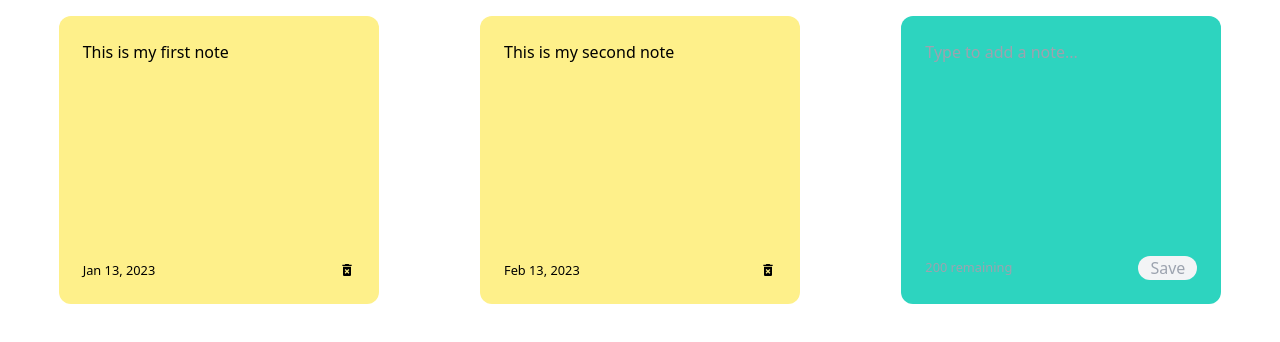
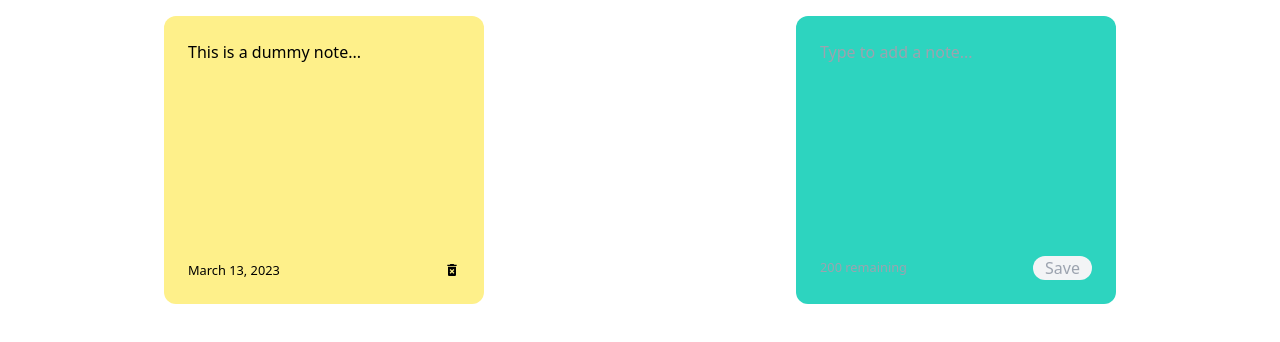
Before and after one commit to StephenHenryJr/sticky-notes-react, a React (Create React App) app: page / in a window 1280 px wide. Shown: the top 342 px of the page. Built offline with nearby package versions, Linux system fonts and the light colour scheme.

Commit message:
Adding new note functionality added

```diff
--- a/src/components/AddNote.js
+++ b/src/components/AddNote.js
@@ -4,7 +4,7 @@ import { useStateContext } from "../contexts/ContextProvider";
 
 const AddNote = () => {
 
-  const { noteText, setNoteText, handleChange } = useStateContext();
+  const { noteText, handleChange, handleSaveClick } = useStateContext();
 
   return (
     <div className="bg-teal-400 h-72 w-80 p-6 rounded-xl flex flex-col justify-between">
@@ -18,7 +18,7 @@ const AddNote = () => {
       ></textarea>
       <div className="flex justify-between items-center">
         <small className="text-gray-400">200 remaining</small>
-        <button className="bg-gray-100 hover:bg-gray-200 text-gray-400 px-3 rounded-2xl">Save</button>
+        <button className="bg-gray-100 hover:bg-gray-200 text-gray-400 px-3 rounded-2xl" onClick={handleSaveClick}>Save</button>
       </div>
     </div>
   );
--- a/src/contexts/ContextProvider.js
+++ b/src/contexts/ContextProvider.js
@@ -1,35 +1,49 @@
 import React, { createContext, useContext, useState } from "react";
-import { nanoid } from 'nanoid'
+import { nanoid } from "nanoid";
 
 const StateContext = createContext();
 
-
 export const ContextProvider = ({ children }) => {
-
   const [notes, setNotes] = useState([
     {
       id: nanoid(),
-      text:'This is my first note',
-      date: 'Jan 13, 2023',
+      text: "This is a dummy note...",
+      date: "March 13, 2023",
     },
-    {
-      id: nanoid(),
-      text:'This is my second note',
-      date: 'Feb 13, 2023',
-    },
-  ])
-  const [noteText, setNoteText] = useState('');
+  ]);
+
+  const [noteText, setNoteText] = useState("");
 
   const handleChange = (e) => {
-    setNoteText(e.target.value)
+    setNoteText(e.target.value);
+  };
+
+  const handleSaveClick = () => {
+    addNote(noteText)
+  }
+
+  const addNote = (text) => {
+    const date = new Date().toLocaleDateString();
+    const newNote = {
+        id: nanoid(),
+        text: text,
+        date: date,
+      }
+    const newNotes = [...notes, newNote]
+    setNotes(newNotes)
+    setNoteText('')
   }
 
   return (
     <StateContext.Provider
       value={{
-        notes, setNotes,
-        noteText, setNoteText,
+        notes,
+        setNotes,
+        noteText,
+        setNoteText,
         handleChange,
+        handleSaveClick,
+        addNote,
       }}
     >
       {children}
```
